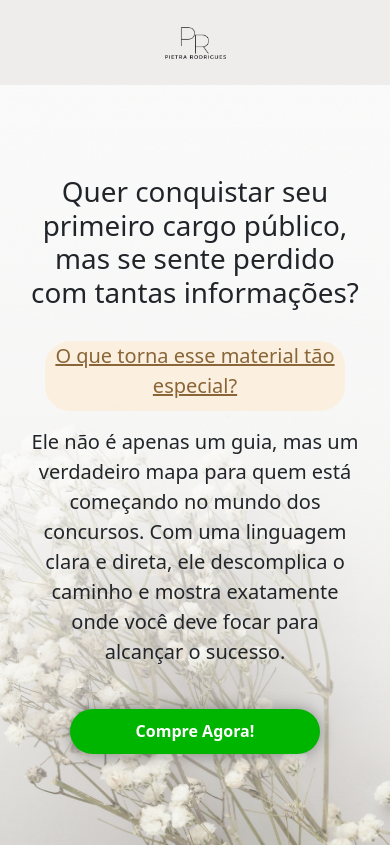
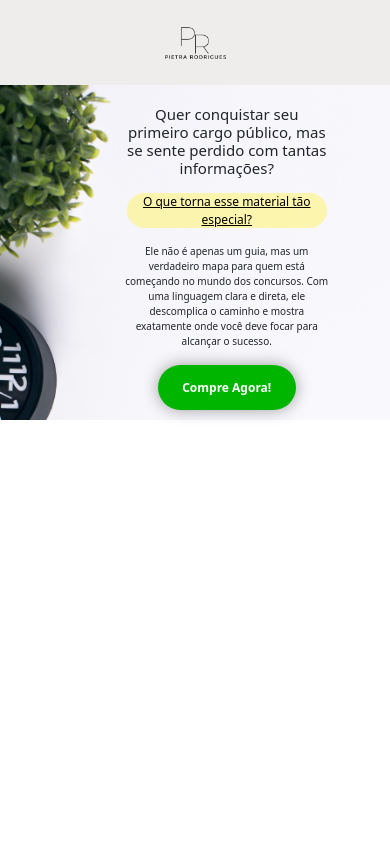
Before and after one commit to gladistory/pietra-rodrigues, an Angular app: page / in a window 390 px wide. Built offline with nearby package versions, Linux system fonts and the light colour scheme; a web font is replaced by a local one.

Commit message:
sec-1 feita!

```diff
--- a/src/app/components/guia/guia.component.css
+++ b/src/app/components/guia/guia.component.css
@@ -2,22 +2,27 @@
   background-color: #efedec;
 }
 
-.section-1 {
-  height: 90vh;
+.wrap {
   width: 100%;
   display: flex;
   justify-content: center;
+}
+
+.section-1 {
+  height: 100vh;
+  width: 80%;
+  display: flex;
+  justify-content: end;
   align-items: center;
   background-image: url("/banner.png");
   background-repeat: no-repeat;
-  background-size: cover;
+  background-size: contain;
 }
 
 .headline {
-  width: 100%;
+  width: 55%;
   display: flex;
   flex-direction: column;
-  justify-content: center;
   align-items: center;
   text-align: center;
 }
@@ -28,18 +33,13 @@
   width: 400px;
   text-decoration: underline;
   border-radius: 25px;
-  color: rgb(137, 101, 55);
-  background-color: rgba(255, 235, 205, 0.535);
+  color: rgb(0, 0, 0);
+  background-color: rgba(255, 242, 94, 0.491);
   height: 35px;
 }
 
 .text-p1 {
   width: 90%;
-}
-
-.text-h1 {
-  width: 90%;
-  font-weight: 650;
 }
 
 .btn-pay {
@@ -66,13 +66,34 @@
 }
 
 @media (max-width: 768px) {
-  .banner-img,
-  .carousel-img {
-    width: 80%;
+  .bold {
+    width: 200px;
+    font-size: 12px;
   }
 
-  .bold {
-    width: 300px;
-    height: 70px;
+  .headline {
+    width: 65%;
+    margin-top: 20px;
+    margin-left: 100px;
+  }
+
+  .section-1 {
+    height: auto;
+    width: 100%;
+    background-size: cover;
+  }
+
+  h1 {
+    font-size: 15px;
+  }
+  p {
+    font-size: 10px;
+  }
+
+  .btn-pay {
+    width: 60%;
+    font-size: 12px;
+    margin-top: 0;
+    margin-bottom: 10px;
   }
 }
--- a/src/app/components/guia/guia.component.html
+++ b/src/app/components/guia/guia.component.html
@@ -1,4 +1,4 @@
-<main>
+<main class="wrap">
 
     <section class="section-1">
         <div class="container headline">
@@ -8,7 +8,7 @@
             </div>
 
             <div>
-                <p class="lead mt-4 bold"><strong>O que torna esse material tão especial?</strong></p>
+                <p class="lead mt-2 bold"><strong>O que torna esse material tão especial?</strong></p>
             </div>
 
             <div class="text-p1">
```
Also changed, not shown: public/banner.png.
